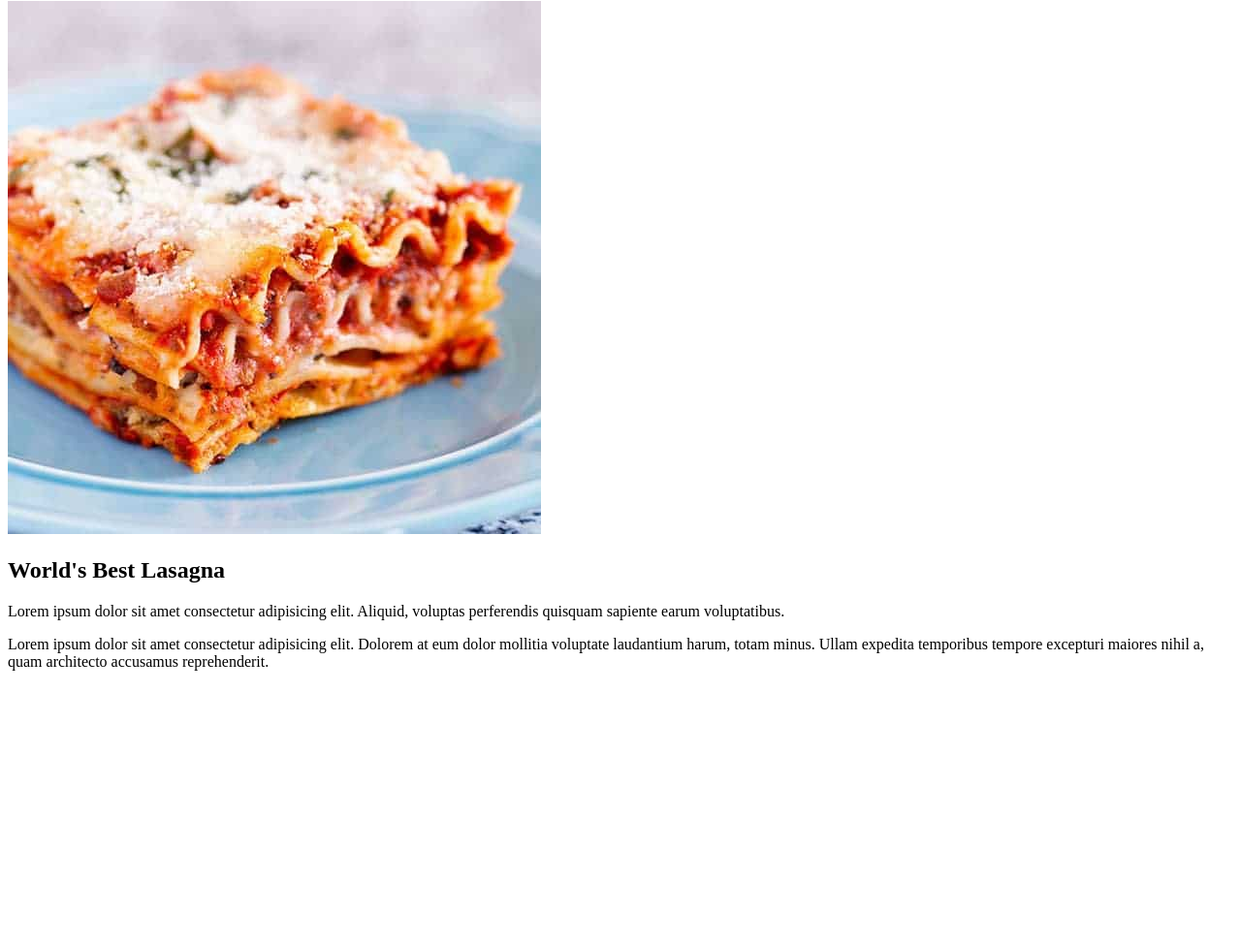
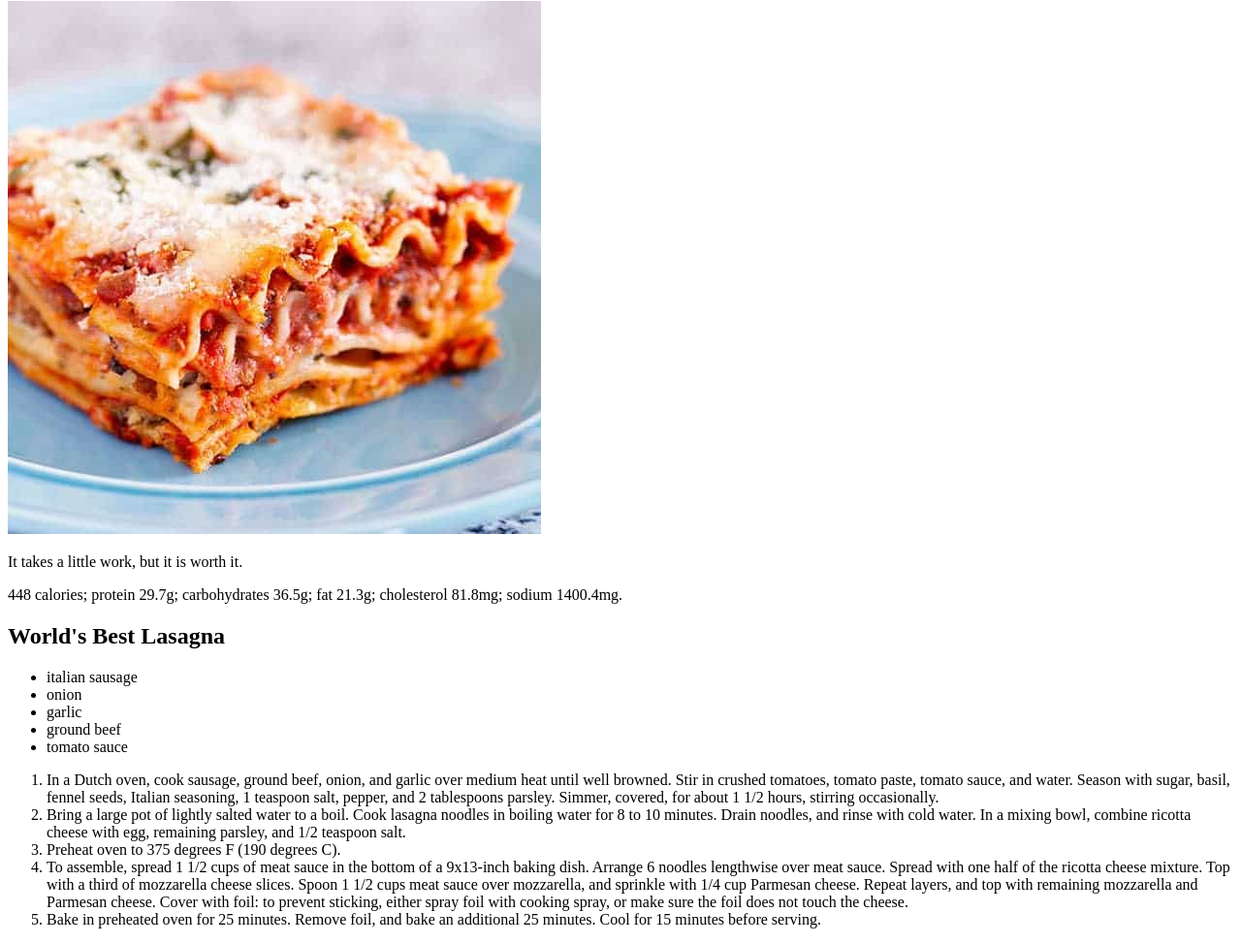
Before and after one commit to lukaj7212/odin-recipes, a plain HTML site: page recipes/lasagna.html in a window 1280 px wide. Shown: the part 79-1053 px from the top of the page at 97% size. Before the commit the page ends 800 px from the top, so only its background shows below. Drawn offline with Linux system fonts and the light colour scheme.

Commit message:
Finish lasagna page

```diff
--- a/recipes/lasagna.html
+++ b/recipes/lasagna.html
@@ -9,8 +9,24 @@
 <body>
     <h1>Lasagna</h1>
     <img src="./Lasagna.jpg" alt="Picture of lasagna">
+        <p>It takes a little work, but it is worth it.</p>
+        <p>448 calories; protein 29.7g; carbohydrates 36.5g; fat 21.3g; cholesterol 81.8mg; sodium 1400.4mg. </p>
     <h2>World's Best Lasagna</h2>
-        <p>Lorem ipsum dolor sit amet consectetur adipisicing elit. Aliquid, voluptas perferendis quisquam sapiente earum voluptatibus. </p>
-        <p>Lorem ipsum dolor sit amet consectetur adipisicing elit. Dolorem at eum dolor mollitia voluptate laudantium harum, totam minus. Ullam expedita temporibus tempore excepturi maiores nihil a, quam architecto accusamus reprehenderit.</p>
-</body>
+    <ul>
+        <li>italian sausage</li>
+        <li>onion</li>
+        <li>garlic</li>
+        <li>ground beef</li>
+        <li>tomato sauce</li>
+    </ul>
+    <ol>
+        <li>In a Dutch oven, cook sausage, ground beef, onion, and garlic over medium heat until well browned. Stir in crushed tomatoes, tomato paste, tomato sauce, and water. Season with sugar, basil, fennel seeds, Italian seasoning, 1 teaspoon salt, pepper, and 2 tablespoons parsley. Simmer, covered, for about 1 1/2 hours, stirring occasionally.</li>
+        <li>Bring a large pot of lightly salted water to a boil. Cook lasagna noodles in boiling water for 8 to 10 minutes. Drain noodles, and rinse with cold water. In a mixing bowl, combine ricotta cheese with egg, remaining parsley, and 1/2 teaspoon salt.</li>
+        <li>Preheat oven to 375 degrees F (190 degrees C).    </li>
+        <li>To assemble, spread 1 1/2 cups of meat sauce in the bottom of a 9x13-inch baking dish. Arrange 6 noodles lengthwise over meat sauce. Spread with one half of the ricotta cheese mixture. Top with a third of mozzarella cheese slices. Spoon 1 1/2 cups meat sauce over mozzarella, and sprinkle with 1/4 cup Parmesan cheese. Repeat layers, and top with remaining mozzarella and Parmesan cheese. Cover with foil: to prevent sticking, either spray foil with cooking spray, or make sure the foil does not touch the cheese.</li>
+        <li>Bake in preheated oven for 25 minutes. Remove foil, and bake an additional 25 minutes. Cool for 15 minutes before serving.    </li>
+    </ol>
+
+
+    </body>
 </html>
```
Also changed, not shown: banana_ice_cream.html (added).
